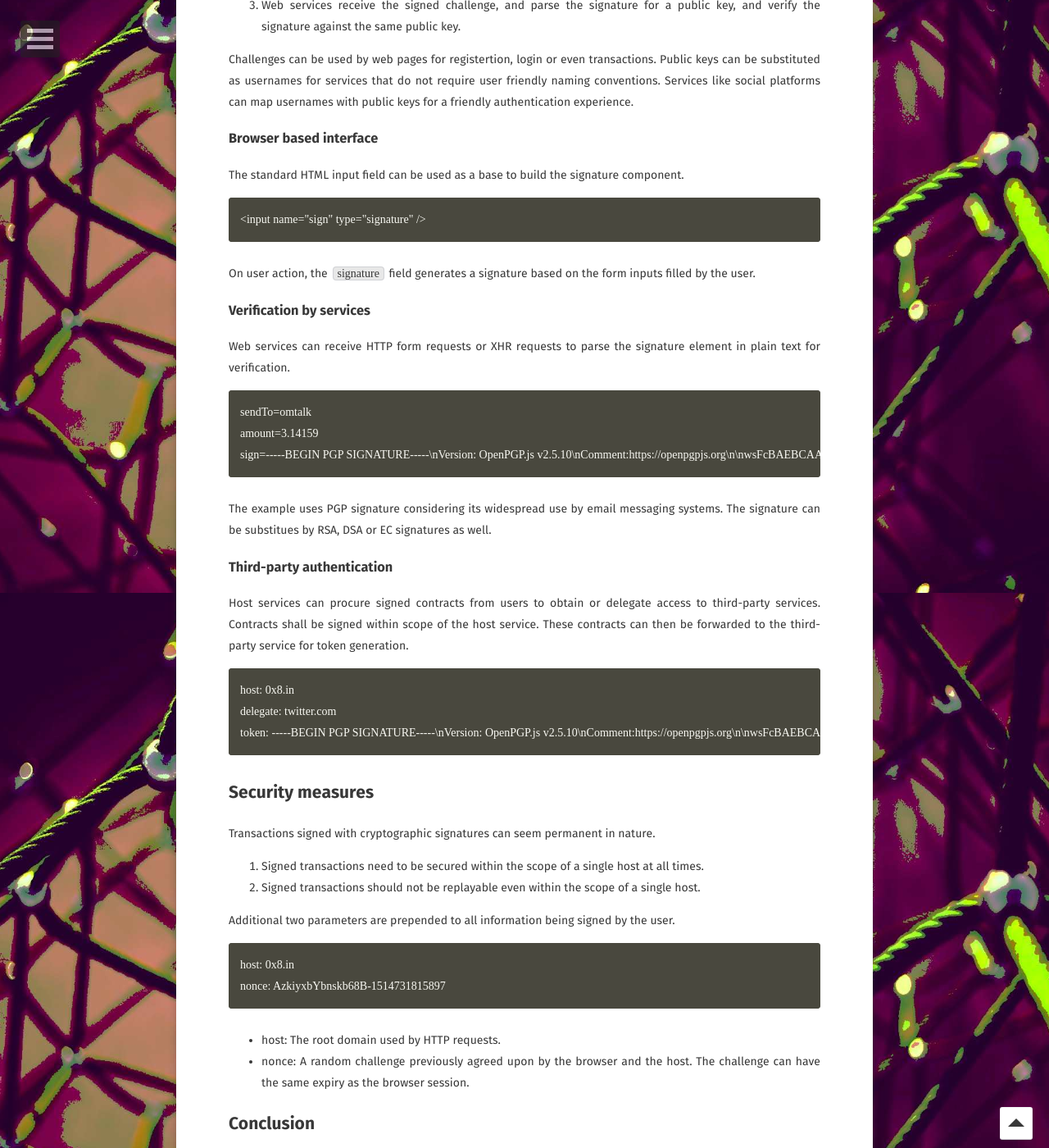
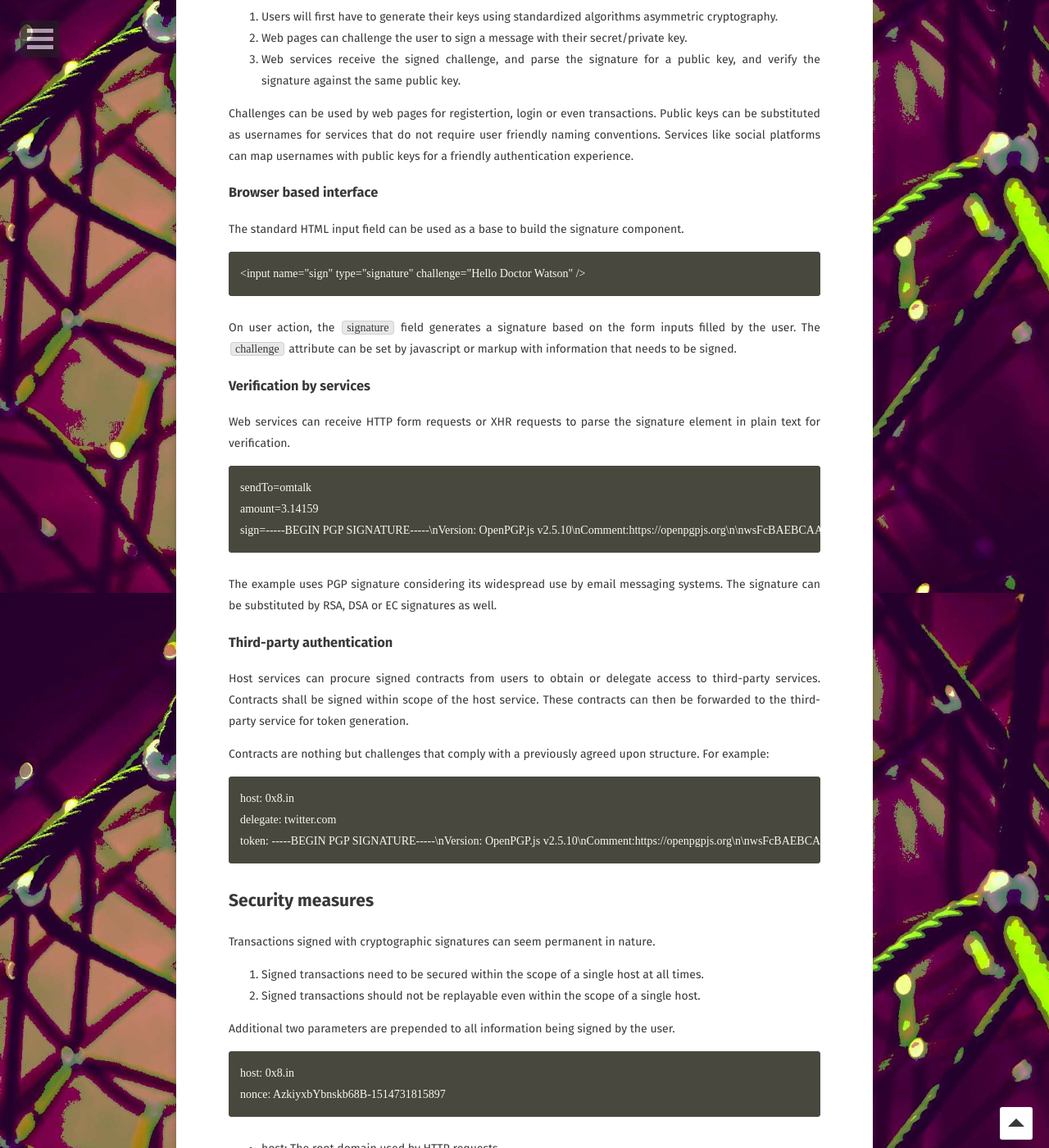
Before and after one commit to hexeight/hexeight.github.io, a Jekyll site: the page built from _posts/2017-30-12-web-crypto.md, in a window 1280 px wide and 1400 px high, scrolled down 1077 px. Shown: the whole window at 82% size. Built offline with Jekyll 4.4.1, drawn with Linux system fonts in a browser that asks for light colours; some web fonts are replaced; comment, search, counter and statistics services are not loaded; some of the changed text lies outside the part shown.

Commit message:
fixed keywords and keygen

````diff
--- a/_posts/2017-30-12-web-crypto.md
+++ b/_posts/2017-30-12-web-crypto.md
@@ -3,12 +3,15 @@
 title: "Cryptographic Identities for the World Wide Web"
 date: 2017-12-30
 excerpt: "Centrally controlled logical identities put control in hands of web services. Users need to maintain full control of their identities, especially those that affect their social and economic credibility. Cryptographic identities can help regain this control."
-tags: [web 3.0, zero rating, free internet, blockchain]
+tags: [web 3.0, crypto, oauth, authentication, keygen]
 comments: true
 ---
 
 ## Overview
 Proof of Identity is a primary problem for any network protocol and the World Wide Web (HTTP) is no different. Introduction of the state management RFC in 1997<sup><a href="https://tools.ietf.org/html/rfc2109" target="_blank">[1]</a></sup> led to common use of Cookie headers to maintain a state of identity in HTTP sessions. These identities have been dominantly powered by logical authentication mechanisms. The world wide web has progressed far ahead in its adoption of identities that are authenticated by trusted delegates. These identities still aren't universal over the world wide web. While these identities inter-operate, there's isn't a single central authority that controls these identities. To remain aligned with the philosophy of the open web, there shouldn't be such a centralized entity. Here we discuss the possibility of extending cryptographic identities in the way they are being used in Distributed Ledger Technologies (popularly known as Blockchains), while keeping in mind the expected operational simplicity for an Internet user. Such identities would consistently keep the user in control and can be utilized by modern age applications to extend services with end-to-end encryption.
+
+Considering the deprecation of the proposed `keygen` element as part of the HTML5 specification<a href="https://developer.mozilla.org/en-US/docs/Web/HTML/Element/keygen#Browser_compatibility">[2]</a>, we discuss a ground up approach for cryptographic signatures for authentication on the web.
+
 
 ## Cryptographic signatures for the Web
 As opposed to conventional authentication that relies on username and password combinations, cryptographic authentication for the web can rely on messages signed by users with their secrets. The signing mechanism needs to fullfil the following two requirements.
@@ -27,9 +30,9 @@
 The standard HTML input field can be used as a base to build the signature component.
 
 ```
-<input name="sign" type="signature" />
+<input name="sign" type="signature" challenge="Hello Doctor Watson" />
 ```
-On user action, the `signature` field generates a signature based on the form inputs filled by the user.
+On user action, the `signature` field generates a signature based on the form inputs filled by the user. The `challenge` attribute can be set by javascript or markup with information that needs to be signed.
 
 ### Verification by services
 Web services can receive HTTP form requests or XHR requests to parse the signature element in plain text for verification.
@@ -39,10 +42,12 @@
 amount=3.14159
 sign=-----BEGIN PGP SIGNATURE-----\nVersion: OpenPGP.js v2.5.10\nComment:https://openpgpjs.org\n\nwsFcBAEBCAAQBQJaSPPeCRCYcC33miZm0gAAiksQANEZS3XjrWx2Ah7v8aqs\nZXl7zURE8HPQn/9cv7M2/2bV82+1Kpnzr1\nnPhigQS4w2a7o/29jcMyrW0Bh\nI8N0R76sF3jVKiEY4YY5WJHu4HRJWi\nA9roUJRYPpvJgPAsCQgDb8HZF0v4x\nus/KJrT38xKQiCzqYbQCacqkWv/JuHCS4UA2D0RvCNy/xJeb750xJE2quNv9\nhkjffwnH49R1tzOm9zDkXtoQYxPBmrKCW8iKDbRIDSTs15kVIlBsmUEISKQN\nRH6B30rZZXulsY0dJjE6ovzsuGbR/Em8TefMu5pOzE4jvflqOu3hsVIkx1ZE\nd1/YuuJmbBy8pFWaj5efnqpSgCcCSSCAquAfXu2arh7LMD2yIO+mYrhA2gEv\n+8Yd6CrkgTRzKCE8D22qylbmlppJRPIfAutspvKvZrETcfJTpzONVUiFCjxt\nMnU7t9mn+frItQ4fBrHqfJyfNfAppIWqqnPZvr0iUsO4v2+JzlkNx/OtFjr6\nx6msgK87MzGgVzNPoLAWo054IDIWMO7YVrg2sB6NpsbtDhXAmXytloLfjcCx\nBWrl9Cpm2SWkRADg8IAB8FPnqbARdwJtlSQgG6A5v7FXwKEwA41uVkAkVyZs\nuoDEY3yri1FZF1JPlDnKT8CrKYQijkj2BXHcvDBo66hvxbalNQZvzOb02W1r\nHlBb\n=b++B\n-----END PGP SIGNATURE-----
 ```
-The example uses PGP signature considering its widespread use by email messaging systems. The signature can be substitues by RSA, DSA or EC signatures as well.
+The example uses PGP signature considering its widespread use by email messaging systems. The signature can be substituted by RSA, DSA or EC signatures as well.
 
 ### Third-party authentication
 Host services can procure signed contracts from users to obtain or delegate access to third-party services. Contracts shall be signed within scope of the host service. These contracts can then be forwarded to the third-party service for token generation.
+
+Contracts are nothing but challenges that comply with a previously agreed upon structure. For example:
 
 ```
 host: 0x8.in
````
Also changed, not shown: other parts of _posts/2017-30-12-web-crypto.md (+1 -0 lines).
